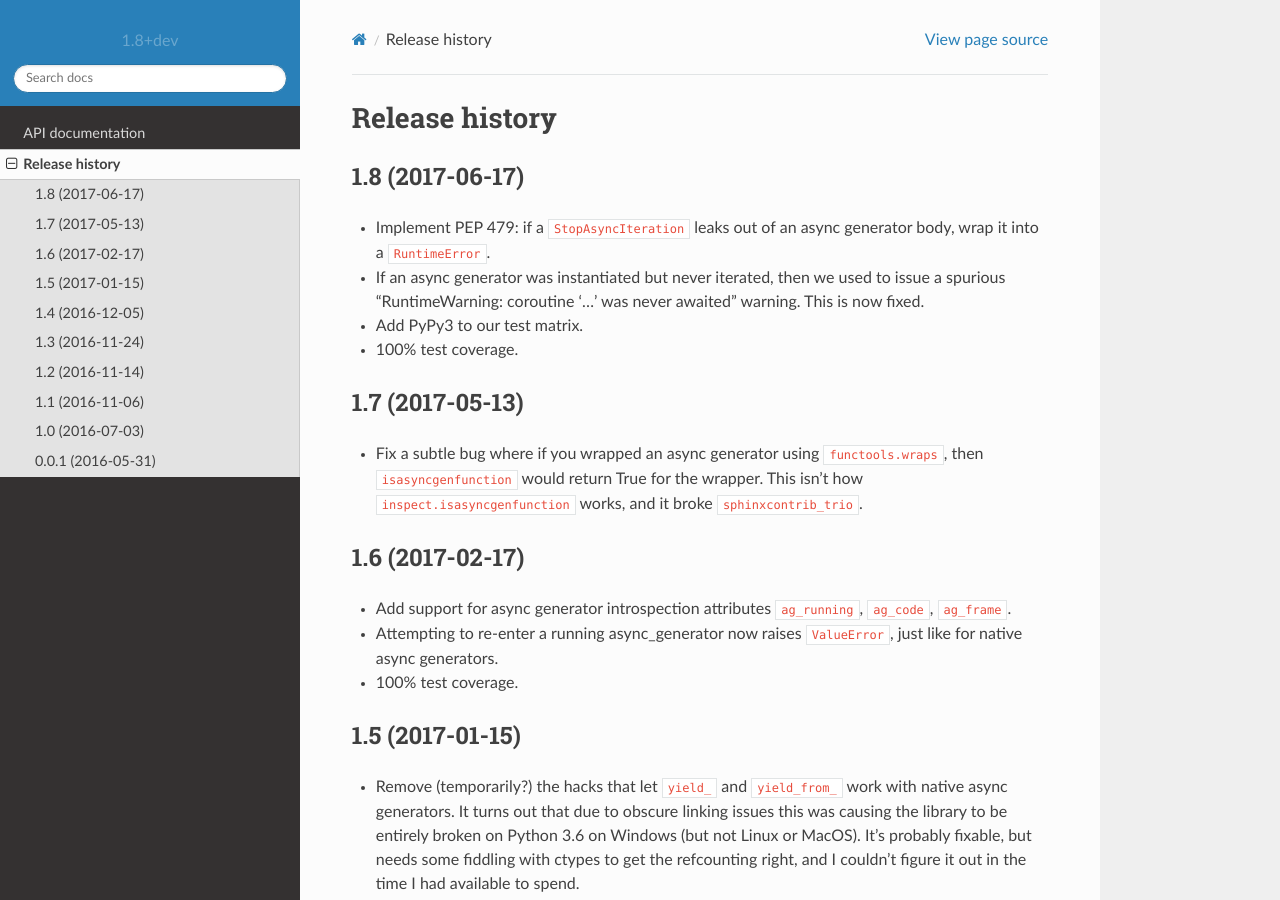
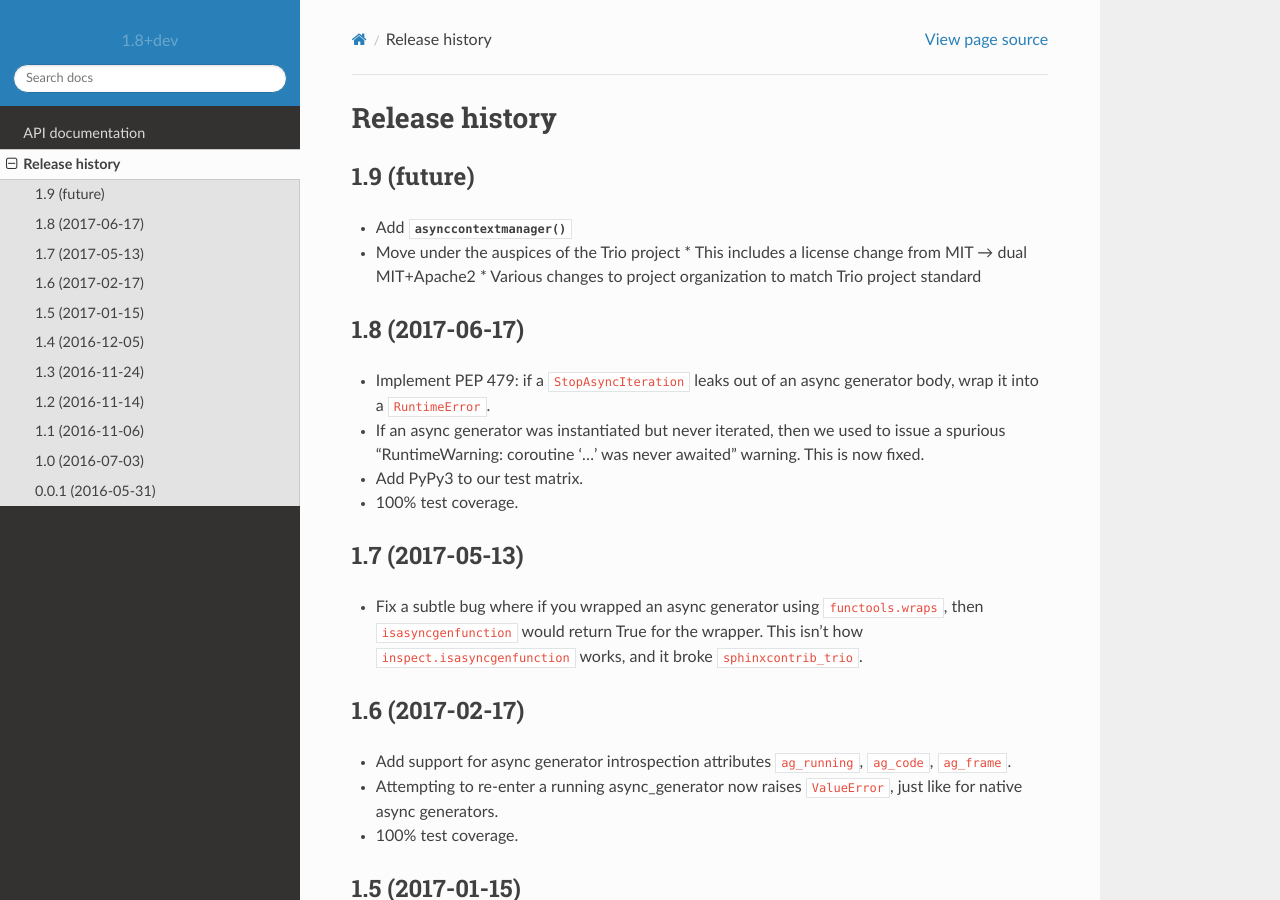
Before and after one commit to python-trio/async_generator, a Sphinx documentation site: the page built from docs/source/history.rst, in a window 1280 px wide and 900 px high. Built offline with Sphinx 7.4.7 and the Read the Docs theme 2.0.0, drawn with Linux system fonts in a browser that asks for light colours.

Commit message:
Start at 1.9 release notes

```diff
--- a/docs/source/history.rst
+++ b/docs/source/history.rst
@@ -4,6 +4,14 @@ Release history
 .. currentmodule:: async_generator
 
 .. towncrier release notes start
+
+1.9 (future)
+------------
+
+* Add :func:`asynccontextmanager`
+* Move under the auspices of the Trio project
+  * This includes a license change from MIT → dual MIT+Apache2
+  * Various changes to project organization to match Trio project standard
 
 1.8 (2017-06-17)
 ----------------
```
